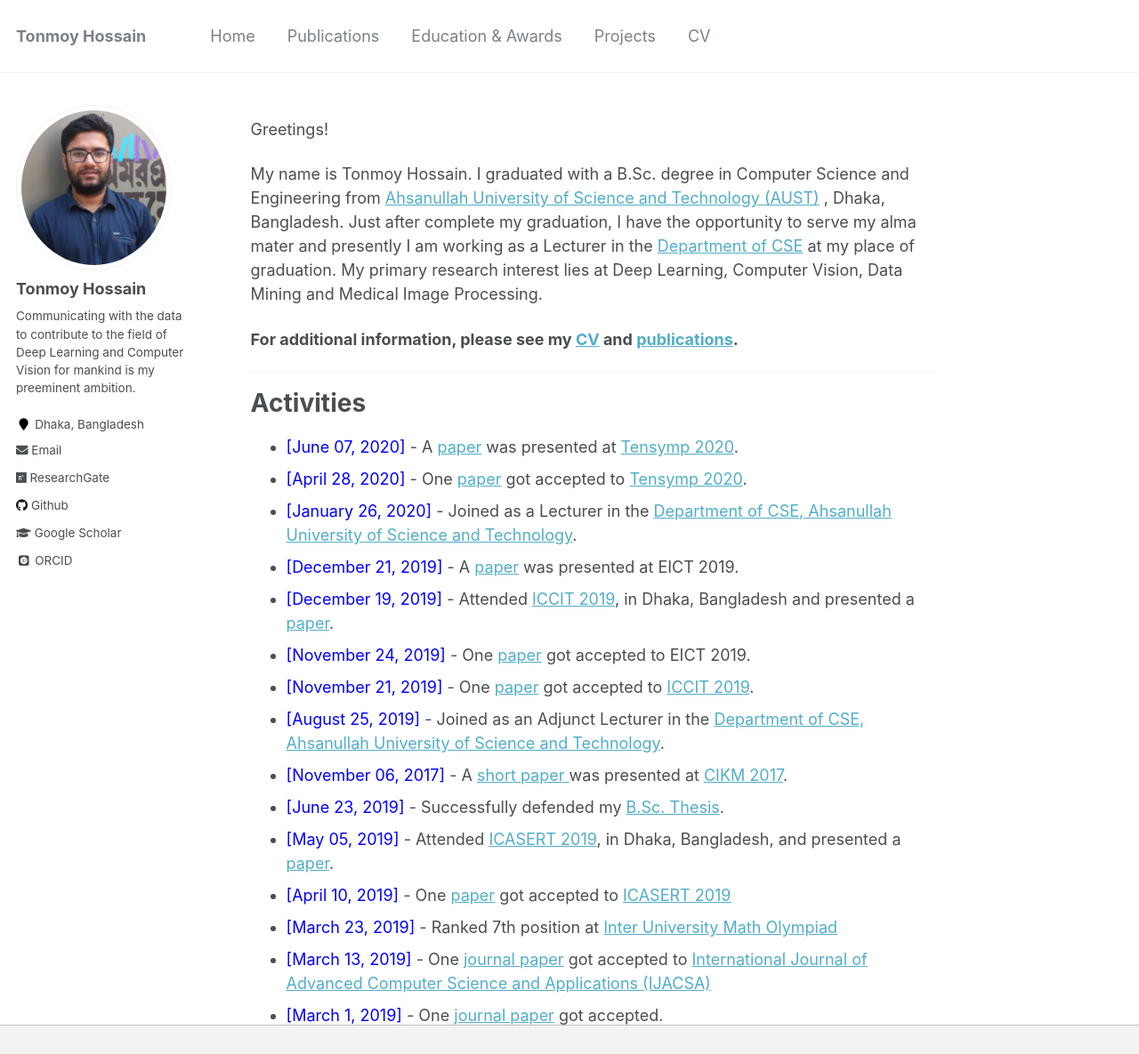
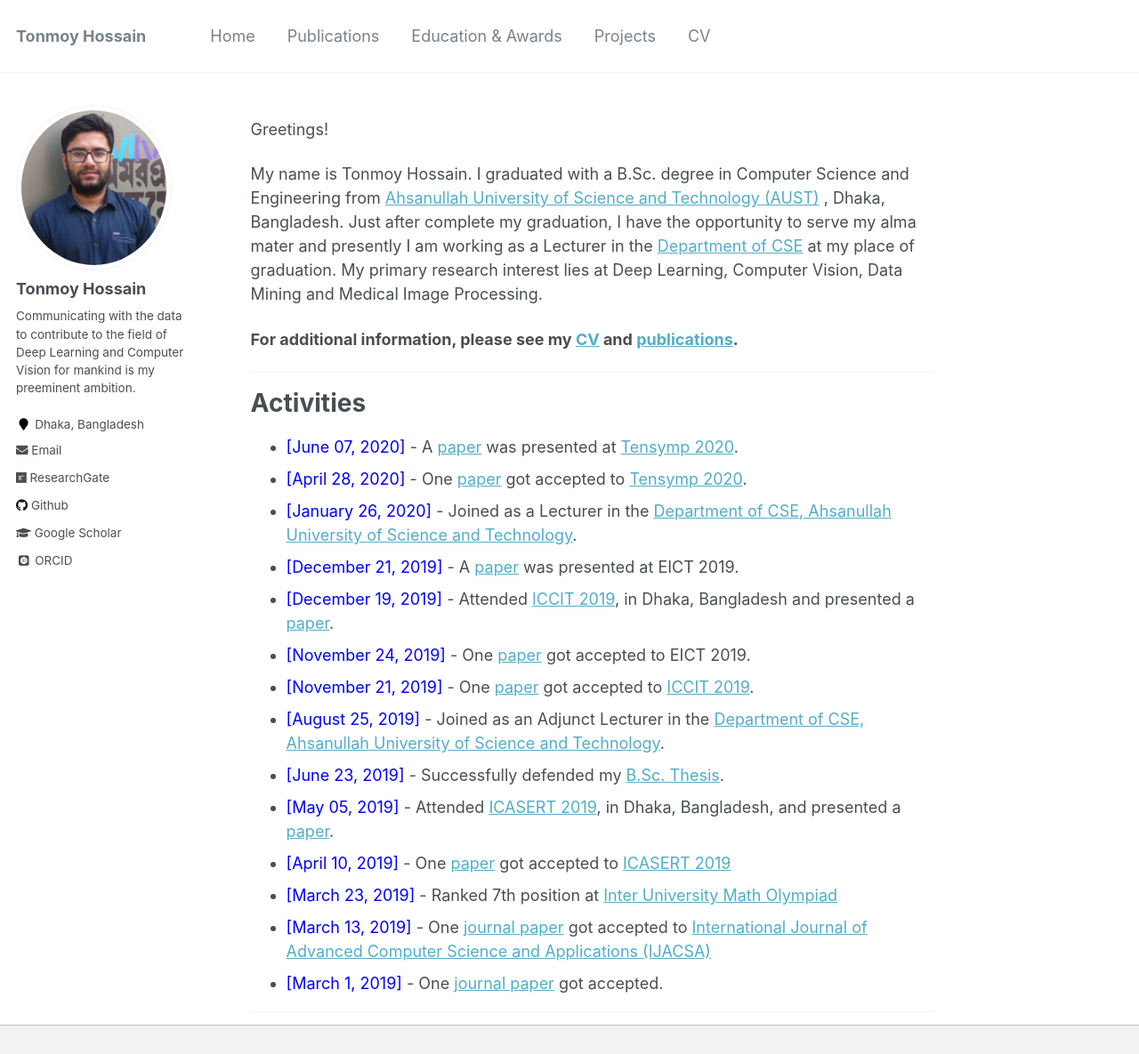
Before and after one commit to shaeekh/shaeekh.github.io, a Jekyll site: the page built from _pages/about.md, in a window 1280 px wide and 1381 px high, cut to the strip 0-1185 px from the top of the window. Shown: the whole strip at 89% size. Built offline with Jekyll 4.4.1, drawn with Linux system fonts in a browser that asks for light colours; some web fonts are replaced.

Commit message:
Update about.md

```diff
--- a/_pages/about.md
+++ b/_pages/about.md
@@ -28,7 +28,6 @@ My name is Tonmoy Hossain. I graduated with a B.Sc. degree in Computer Science a
 * <span style="color:Blue"> [November 24, 2019] </span> - One [paper](https://ieeexplore.ieee.org/document/9068847) got accepted to EICT 2019.
 * <span style="color:Blue"> [November 21, 2019] </span> - One [paper](https://ieeexplore.ieee.org/document/9038609) got accepted to [ICCIT 2019](http://iccit.org.bd/2019/).
 * <span style="color:Blue"> [August 25, 2019] </span> - Joined as an Adjunct Lecturer in the [Department of CSE, Ahsanullah University of Science and Technology](http://aust.edu/).
-* <span style="color:Blue"> [November 06, 2017] </span> - A [short paper ](https://dl.acm.org/citation.cfm?id=3133106) was presented at [CIKM 2017](http://www.cikmconference.org/CIKM2017/index.html).
 * <span style="color:Blue"> [June 23, 2019]  </span> - Successfully defended my [B.Sc. Thesis](https://tonmoy-hossain.github.io/files/Hossain_Tonmoy_B.Sc._Thesis.pdf).
 * <span style="color:Blue"> [May 05, 2019] </span> - Attended [ICASERT 2019](http://home.ewubd.edu/events/1st-international-conference-on-advances-in-science-engineering-and-robotics-technology-icasert-2019/), in Dhaka, Bangladesh, and presented a [paper](https://ieeexplore.ieee.org/document/8934561).
 * <span style="color:Blue"> [April 10, 2019] </span> - One [paper](https://ieeexplore.ieee.org/document/8934561) got accepted to [ICASERT 2019](http://home.ewubd.edu/events/1st-international-conference-on-advances-in-science-engineering-and-robotics-technology-icasert-2019/)
```
